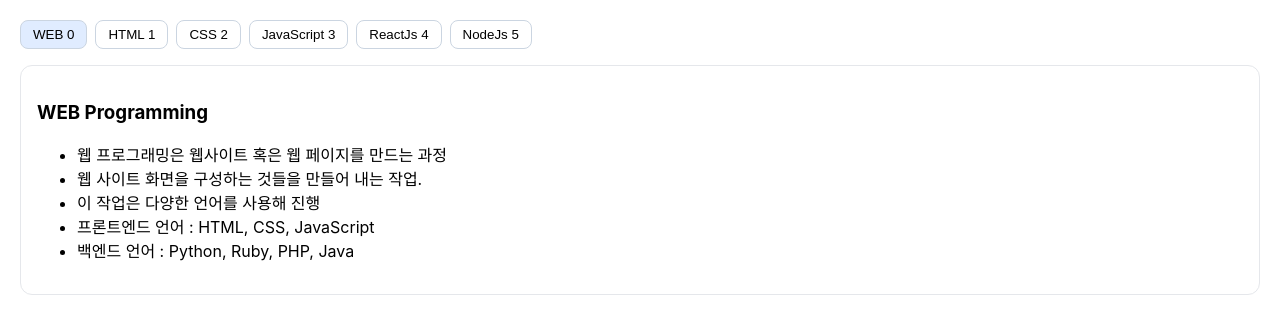
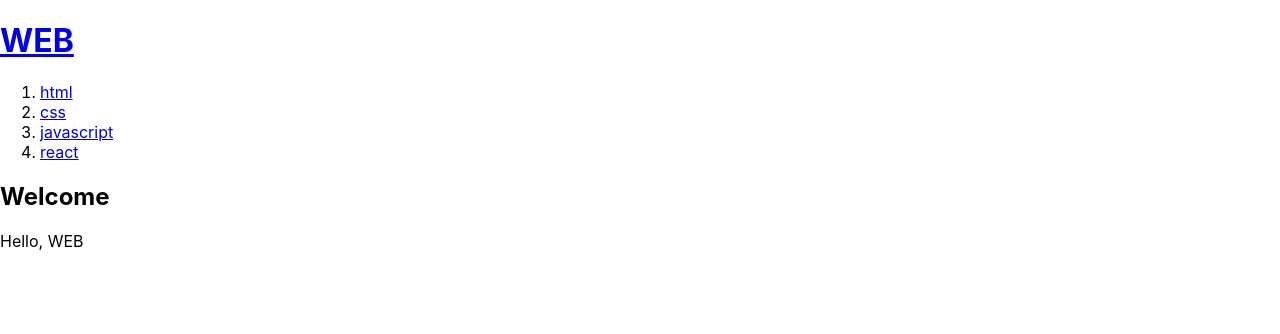
Before and after one commit to mabushii68/project, a React (Create React App) app: page / in a window 1280 px wide. Shown: the top 334 px of the page. Built offline with nearby package versions, Linux system fonts and the light colour scheme.

Commit message:
2025 10 03 React commit 001

```diff
--- a/src/App.js
+++ b/src/App.js
@@ -1,32 +1,30 @@
 import { useState } from "react";
-import Datas from "./Datas";
+import Header from "./components/Header";
+import Nav from "./components/Nav";
+import Article from "./components/Article";
+import Datas from "./components/Datas";
 
 function App() {
-  const [current, setCurrent] = useState(0);
+  const [mode, setMode] = useState("WELCOME");
+  let content = null;
+
+  if (mode === "WELCOME") {
+    content = <Article title="Welcome" body="Hello, WEB"></Article>;
+  } else if (mode === "READ") {
+    content = <Article title="Welcome" body="Hello, READ"></Article>;
+  }
 
   return (
-    <div style={{ padding: 20 }}>
-      <div style={{ display: "flex", gap: 8, marginBottom: 16 }}>
-        {Datas.map((d, idx) => (
-          <button
-            key={d.tab}
-            onClick={() => setCurrent(idx)}
-            style={{
-              padding: "6px 12px",
-              borderRadius: 8,
-              border: "1px solid #cbd5e1",
-              background: current === idx ? "#e0ecff" : "#fff",
-              cursor: "pointer"
-            }}
-          >
-            {d.tab} {idx}
-          </button>
-        ))}
-      </div>
-
-      <div style={{ border: "1px solid #e5e7eb", borderRadius: 12, padding: 16 }}>
-        {Datas[current].content}
-      </div>
+    <div>
+      <Header
+        title="WEB"
+        onChangeMode={() => setMode("WELCOME")}
+      />
+      <Nav
+        datas={Datas}
+        onChangeMode={() => setMode("READ")}
+      />
+      {content}
     </div>
   );
 }
--- a/src/Datas.js
+++ /dev/null
@@ -1,17 +0,0 @@
-import Web from "./Web";
-import Html from "./Html";
-import Css from "./Css";
-import JavaScript from "./JavaScript";
-import ReactJs from "./ReactJs";
-import NodeJs from "./NodeJs";
-
-const Datas = [
-  { tab: "WEB",        content: (<Web />) },
-  { tab: "HTML",       content: (<Html />) },
-  { tab: "CSS",        content: (<Css />) },
-  { tab: "JavaScript", content: (<JavaScript />) },
-  { tab: "ReactJs",    content: (<ReactJs />) },
-  { tab: "NodeJs",     content: (<NodeJs />) },
-];
-
-export default Datas;
--- /dev/null
+++ b/src/components/Article.js
@@ -0,0 +1,9 @@
+function Article({ title, body }) {
+  return (
+    <article>
+      <h2>{title}</h2>
+      {body}
+    </article>
+  );
+}
+export default Article;
--- /dev/null
+++ b/src/components/Datas.js
@@ -0,0 +1,8 @@
+const Datas = [
+  { id: 1, title: "html", body: "html is ..." },
+  { id: 2, title: "css", body: "css is ..." },
+  { id: 3, title: "javascript", body: "javascript is ..." },
+  { id: 4, title: "react", body: "react is ..." },
+];
+
+export default Datas ;
--- /dev/null
+++ b/src/components/Header.js
@@ -0,0 +1,18 @@
+function Header({ title, onChangeMode }) {
+  return (
+    <header>
+      <h1>
+        <a
+          href="/"
+          onClick={(e) => {
+            e.preventDefault();
+            onChangeMode();
+          }}
+        >
+          {title}
+        </a>
+      </h1>
+    </header>
+  );
+}
+export default Header;
--- /dev/null
+++ b/src/components/Nav.js
@@ -0,0 +1,22 @@
+function Nav({ datas, onChangeMode }) {
+  return (
+    <nav>
+      <ol>
+        {datas.map((data) => (
+          <li key={data.id}>
+            <a
+              href={"/read/" + data.id}
+              onClick={(e) => {
+                e.preventDefault();
+                onChangeMode();
+              }}
+            >
+              {data.title}
+            </a>
+          </li>
+        ))}
+      </ol>
+    </nav>
+  );
+}
+export default Nav;
```
Also changed, not shown: src/components/Category.js (added, +8 -0 lines), src/components/Product.js (added, +32 -0 lines), src/components/ProductRow.js (added, +13 -0 lines), src/components/SearchBar.js (added, +21 -0 lines).
